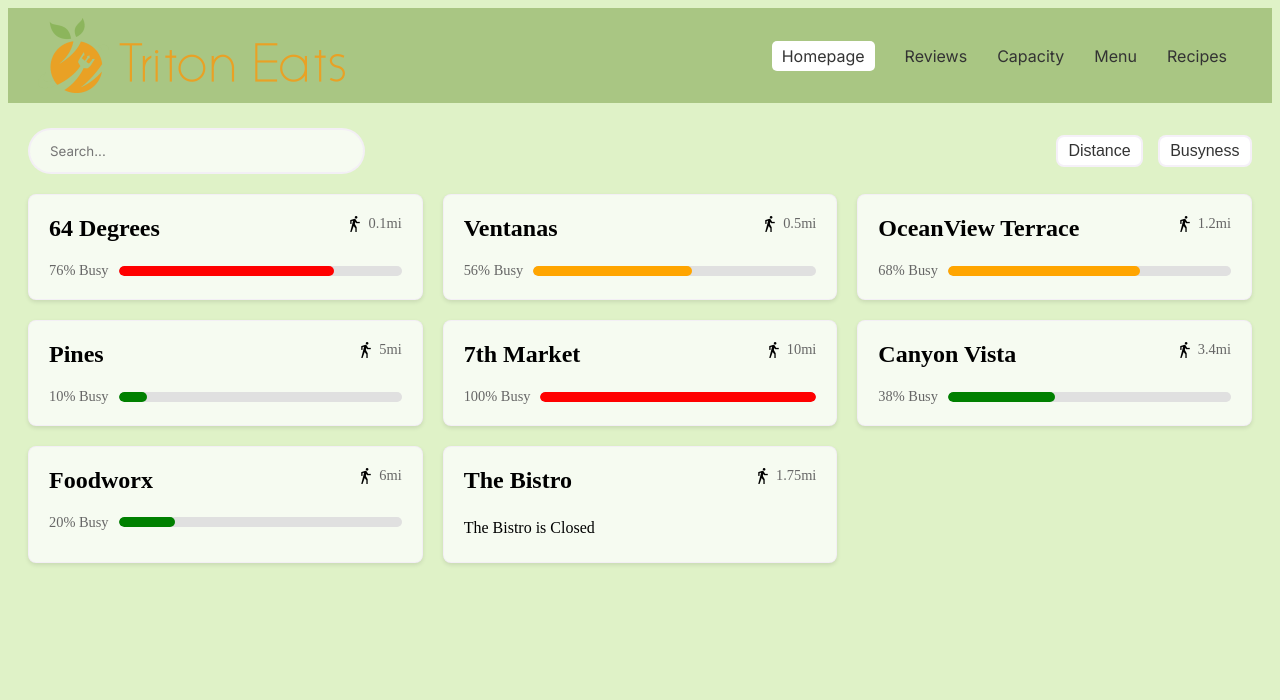
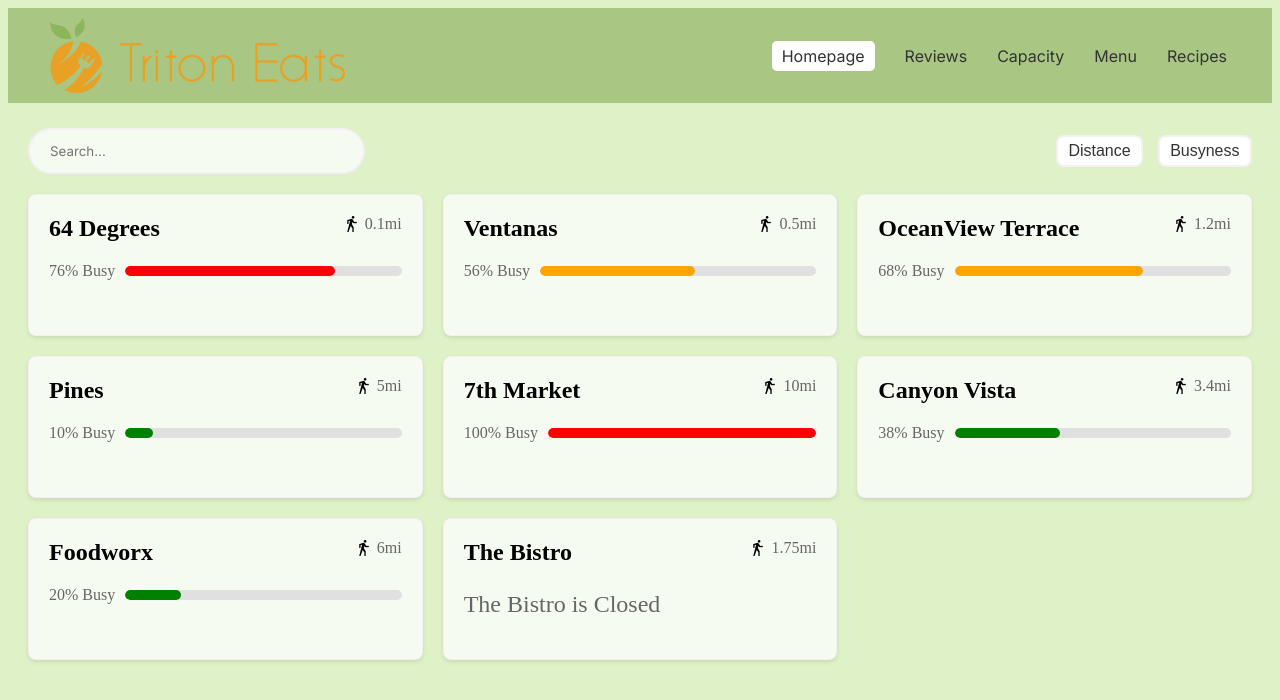
Before and after one commit to erizheng/TritonEats, a React (Create React App) app in the folder triton-eats/client/: page / in a window 1280 px wide. Shown: the top 700 px of the page. Built offline with nearby package versions, Linux system fonts and the light colour scheme; the HTML template or start-up script is replaced by a standard one.

Commit message:
Minor CSS Change
Fixed font sizes and white space

```diff
--- a/triton-eats/client/src/CSS/HomePage.css
+++ b/triton-eats/client/src/CSS/HomePage.css
@@ -67,6 +67,7 @@
     background-color: var(--color-1);
     box-shadow: 0 2px 4px rgba(0, 0, 0, 0.1);
     position: relative;
+    min-height: 100px;
 }
 
 .dining-hall-card h2 {
@@ -75,6 +76,8 @@
 
 .dining-hall-card p {
     margin: 5px 0;
+    font-size: 1.5rem;
+    color: #666;
 }
 
 .dining-hall-distance {
@@ -83,9 +86,10 @@
     right: 20px;
     display: flex;
     align-items: center;
-    font-size: 0.9rem;
+    font-size: 1rem;
     color: #666;
 }
+
 .dining-hall-distance img {
     width: 16px;
     height: 16px;
@@ -101,7 +105,7 @@
 .busyness-text {
     margin-right: 10px;
     color: #666;
-    font-size: 0.9rem;
+    font-size: 1rem;
 }
 
 .progress-bar-container {
```
Also changed, not shown: triton-eats/client/src/components/HomePage/DiningHallSearchSort.tsx (line endings or trailing spaces), triton-eats/client/src/pages/HomePage.tsx (line endings or trailing spaces).
